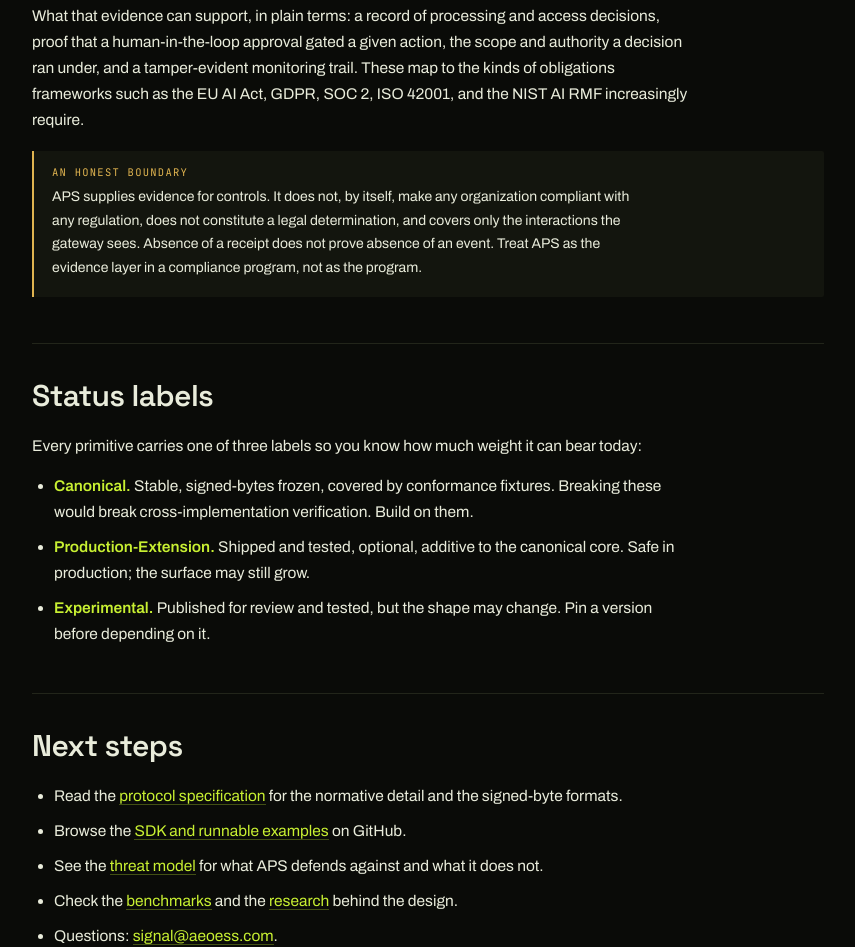
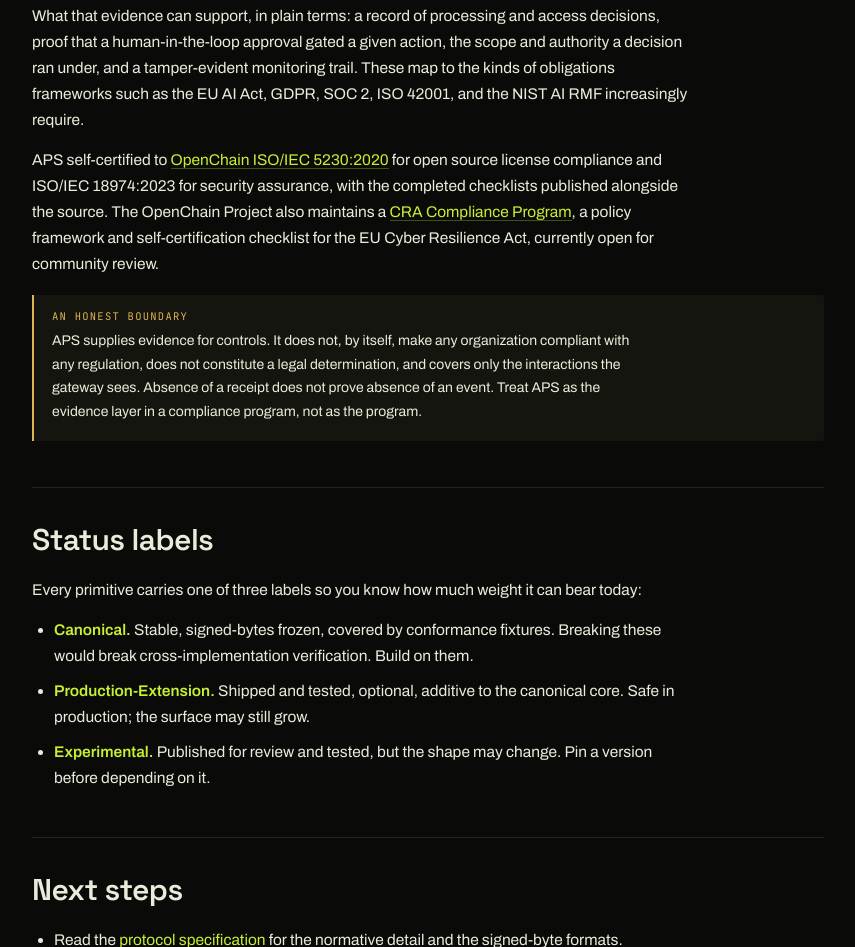
Before and after one commit to agent-passport-system/aps-web, a plain HTML site: page docs.html in a window 1280 px wide. Shown: the part 4327-5274 px from the top of the page, without its empty margins (212-1067 px from the left). Drawn offline with Linux system fonts and the light colour scheme; no server answers.

Commit message:
docs: link the OpenChain CRA Compliance Program in Compliance evidence
Adds the OpenChain CRA Compliance Program as a community resource alongside
the existing APS 5230 and 18974 self-certifications. Presented as OpenChain's
framework and checklist, not as an APS CRA compliance claim; the honest
boundary note follows it.

```diff
--- a/docs.html
+++ b/docs.html
@@ -146,6 +146,8 @@
   <h2 id="evidence">Compliance evidence</h2>
   <p>In regulated settings, including healthcare, auditors increasingly require evidence of who authorized an automated action, that the authority was scoped, that it was revocable, and that the record has not been tampered with. APS receipts supply exactly that class of evidence: a signed, tamper-evident record of the authority in effect for each action and the human or policy approvals that gated it.</p>
   <p>What that evidence can support, in plain terms: a record of processing and access decisions, proof that a human-in-the-loop approval gated a given action, the scope and authority a decision ran under, and a tamper-evident monitoring trail. These map to the kinds of obligations frameworks such as the EU AI Act, GDPR, SOC 2, ISO 42001, and the NIST AI RMF increasingly require.</p>
+  <p>APS self-certified to <a href="https://openchainproject.org/community-of-conformance" target="_blank" rel="noopener">OpenChain ISO/IEC 5230:2020</a> for open source license compliance and ISO/IEC 18974:2023 for security assurance, with the completed checklists published alongside the source. The OpenChain Project also maintains a <a href="https://openchainproject.org/cracompliance" target="_blank" rel="noopener">CRA Compliance Program</a>, a policy framework and self-certification checklist for the EU Cyber Resilience Act, currently open for community review.</p>
+
   <div class="warn note"><div class="h">An honest boundary</div><p>APS supplies evidence for controls. It does not, by itself, make any organization compliant with any regulation, does not constitute a legal determination, and covers only the interactions the gateway sees. Absence of a receipt does not prove absence of an event. Treat APS as the evidence layer in a compliance program, not as the program.</p></div>
 
   <h2 id="status">Status labels</h2>
```
